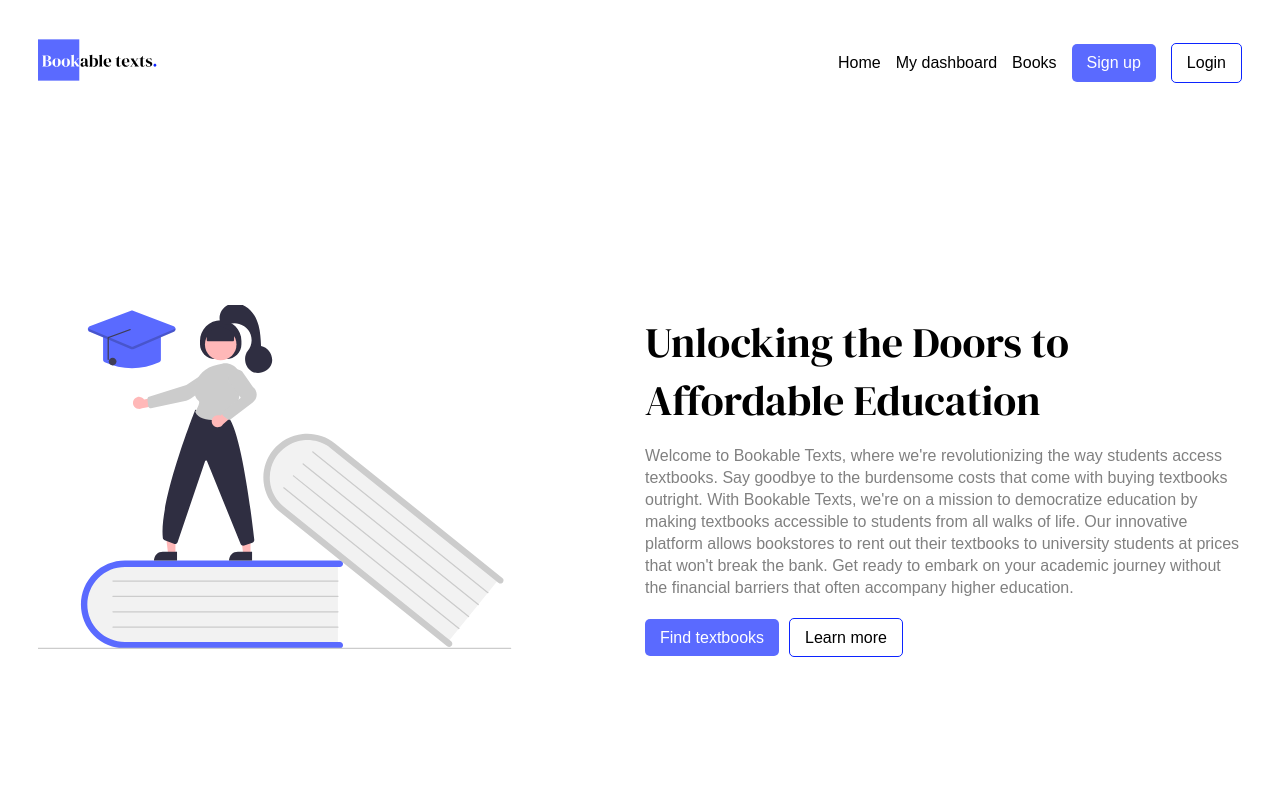
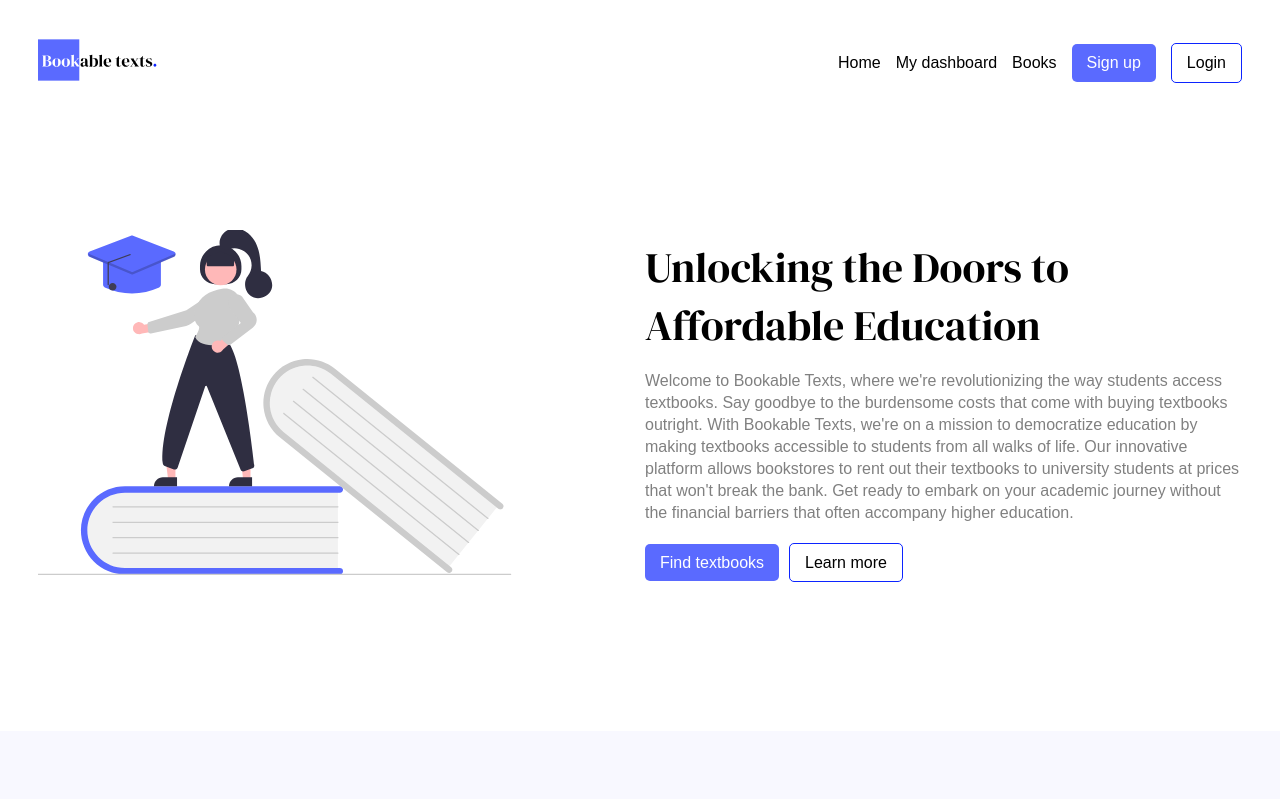
Before and after one commit to Bookable-texts/Bookable-texts, a React (Vite) app: page / in a window 1280 px wide. Shown: the top 799 px of the page. Built offline with nearby package versions, Linux system fonts and the light colour scheme; a web font is replaced by a local one.

Commit message:
Removed the 100vh and replaced it with 150px padding on the hero section

```diff
--- a/src/styles/Home.css
+++ b/src/styles/Home.css
@@ -1,9 +1,9 @@
 #hero {
-    height: 100vh;
+
     display: flex;
     flex-direction: column;
     justify-content: center;
-    padding: 0 !important;
+    padding: 150px 0;
 }
 .hero_grid {
     display: grid;
```
